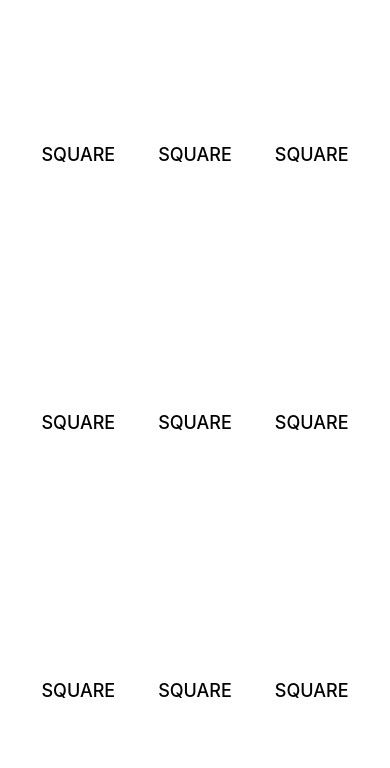
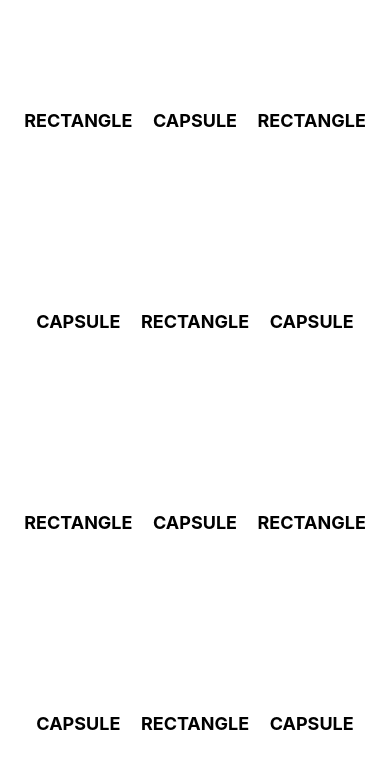
Before and after one commit to VedanshiMehta/ReactNativeProjects, a React Native app: screen / in a window 390 px wide. Shown: the top 768 px of the page. Built offline with nearby package versions, Linux system fonts and the light colour scheme.

Commit message:
add: different shape and color generator

```diff
--- a/App.tsx
+++ b/App.tsx
@@ -1,74 +1,126 @@
 import React, { useState } from 'react'
 import { StatusBar, StyleSheet, Text, TouchableOpacity, View } from 'react-native'
+import ButtonShape from './components/ButtonShape'
 
 export default function App() {
-  const [backgroundColor,setBackgroundColor ]= useState("#FFFFFFF")
-  var [shape,setShape ]=useState('')
-  function generateBackGroundColor(){
+  const [rectBackgroundColor,setRectBackgroundColor]= useState("#FFFFFFF")
+    const [capsuleBackgroundColor,setcapsuleBackgroundColor]= useState("#FFFFFFF")
+  var [shape,setShape ]=useState("")
+  function setShapeAndGenerateColor(){
+    setShape(shape)
+    generateColor()
+
+  }
+  function generateColor()
+  {
     const hexList = '0123456789ABCDEF'
     let color ='#'
     for (let i = 0; i< 6; i++) {
        color += hexList[Math.floor(Math.random()*16)]
     }
-    setBackgroundColor(color)
+    switch (shape.toLowerCase()) {
+      case 'rectangle':
+          setRectBackgroundColor(color)
+        break;
+      case 'capsule':
+          setcapsuleBackgroundColor(color)
+        break;
+
+      default:
+        setRectBackgroundColor("#FFFFFF")
+        setcapsuleBackgroundColor("#FFFFFF")
+        break;
+    }
   }
 
   return (
     <>
     <StatusBar backgroundColor={"#000000"} />
     <View style={styles.container}>
+      {/* Row One */}
       <View style={styles.buttonContainer}>
-        <TouchableOpacity style ={[styles.squareActionBtn]}
-        onPress={()=>{}}>
-          <View style = {[styles.squareActionBtn]}>
-            <Text style = {styles.squareActionBtnText}>{shape = 'square'}</Text>
-          </View>
-        </TouchableOpacity>
-        <TouchableOpacity style ={[styles.squareActionBtn]}>
-          <View style = {[styles.squareActionBtn]}>
-            <Text style = {styles.squareActionBtnText}>{shape = 'square'}</Text>
-          </View>
-         </TouchableOpacity>
-        <TouchableOpacity style ={[styles.squareActionBtn]}>
-         <View style = {[styles.squareActionBtn]}>
-            <Text style = {styles.squareActionBtnText}>{shape = 'square'}</Text>
-          </View>
-        </TouchableOpacity>
+        <ButtonShape shape={'rectangle'}
+        backgroundColor={rectBackgroundColor}
+         onPress={ ()=> {
+            shape = 'rectangle'
+              setShapeAndGenerateColor()
+          } } />
+        <ButtonShape shape={'capsule'}
+        backgroundColor={capsuleBackgroundColor}
+         onPress={ ()=> {
+              shape = 'capsule'
+              setShapeAndGenerateColor()
+          } } />
+        <ButtonShape shape={'rectangle'}
+        backgroundColor={rectBackgroundColor}
+         onPress={ ()=> {
+            shape = 'rectangle'
+              setShapeAndGenerateColor()
+          } } />
         </View>
+        {/* Row Two */}
        <View style={styles.buttonContainer}>
-         <TouchableOpacity style ={[styles.squareActionBtn]}>
-            <View style = {[styles.squareActionBtn]}>
-             <Text style = {styles.squareActionBtnText}>{shape = 'square'}</Text>
-            </View>
-        </TouchableOpacity>
-        <TouchableOpacity style ={[styles.squareActionBtn]}>
-          <View style = {[styles.squareActionBtn]}>
-            <Text style = {styles.squareActionBtnText}>{shape = 'square'}</Text>
-          </View>
-        </TouchableOpacity>
-        <TouchableOpacity style ={[styles.squareActionBtn]}>
-          <View style = {[styles.squareActionBtn]}>
-            <Text style = {styles.squareActionBtnText}>{shape = 'square'}</Text>
-          </View>
-        </TouchableOpacity>
+        <ButtonShape shape={'capsule'}
+        backgroundColor={capsuleBackgroundColor}
+         onPress={ ()=> {
+            shape = 'capsule'
+              setShapeAndGenerateColor()
+          } } />
+        <ButtonShape shape={'rectangle'}
+        backgroundColor={rectBackgroundColor}
+         onPress={ ()=> {
+              shape = 'rectangle'
+              setShapeAndGenerateColor()
+          } } />
+        <ButtonShape shape={'capsule'}
+        backgroundColor={capsuleBackgroundColor}
+         onPress={ ()=> {
+            shape = 'capsule'
+              setShapeAndGenerateColor()
+          } } />
         </View>
+        {/* Row Three */}
+        <View style={styles.buttonContainer}>
+        <ButtonShape shape={'rectangle'}
+        backgroundColor={rectBackgroundColor}
+         onPress={ ()=> {
+            shape = 'rectangle'
+              setShapeAndGenerateColor()
+          } } />
+        <ButtonShape shape={'capsule'}
+        backgroundColor={capsuleBackgroundColor}
+         onPress={ ()=> {
+              shape = 'capsule'
+              setShapeAndGenerateColor()
+          } } />
+        <ButtonShape shape={'rectangle'}
+        backgroundColor={rectBackgroundColor}
+         onPress={ ()=> {
+            shape = 'rectangle'
+              setShapeAndGenerateColor()
+          } } />
+        </View>
+          {/* Row Four */}
        <View style={styles.buttonContainer}>
-         <TouchableOpacity style ={[styles.squareActionBtn]}>
-          <View style = {[styles.squareActionBtn]}>
-          <Text style = {styles.squareActionBtnText}>{shape = 'square'}</Text>
+        <ButtonShape shape={'capsule'}
+        backgroundColor={capsuleBackgroundColor}
+         onPress={ ()=> {
+            shape = 'capsule'
+              setShapeAndGenerateColor()
+          } } />
+        <ButtonShape shape={'rectangle'}
+        backgroundColor={rectBackgroundColor}
+         onPress={ ()=> {
+              shape = 'rectangle'
+              setShapeAndGenerateColor()
+          } } />
+        <ButtonShape shape={'capsule'}
+        backgroundColor={capsuleBackgroundColor}
+         onPress={ ()=> {
+            shape = 'capsule'
+              setShapeAndGenerateColor()
+          } } />
         </View>
-        </TouchableOpacity>
-         <TouchableOpacity style ={[styles.squareActionBtn]}>
-        <View style = {[styles.squareActionBtn]}>
-          <Text style = {styles.squareActionBtnText}>{shape = 'square'}</Text>
-        </View>
-        </TouchableOpacity>
-         <TouchableOpacity style ={[styles.squareActionBtn]}>
-        <View style = {[styles.squareActionBtn]}>
-          <Text style = {styles.squareActionBtnText}>{shape = 'square'}</Text>
-        </View>
-        </TouchableOpacity>
-      </View>
     </View>
     </>
   )
@@ -84,18 +136,4 @@ const styles = StyleSheet.create({
       flexDirection: 'row',
       justifyContent: 'space-between'
     } ,
-    squareActionBtn: {
-      flex: 1,
-      margin:2,
-      backgroundColor: '#FFFFFF',
-      justifyContent: 'center',
-      alignItems: 'center',
-    },
-    squareActionBtnText:{
-      color:'#000000',
-      fontSize:18,
-      fontWeight:500,
-      textTransform:'uppercase'
-    },
-
 })
--- /dev/null
+++ b/components/ButtonShape.tsx
@@ -0,0 +1,44 @@
+import { StyleSheet, Text, TouchableOpacity, View } from 'react-native'
+import React from 'react'
+
+type ButtonShapeProps = {
+  shape: string;
+  backgroundColor: string;
+  onPress: () => void;
+};
+
+export default function ButtonShape({ shape, backgroundColor, onPress }: ButtonShapeProps) {
+  const isShapeCapsule = shape === 'capsule';
+  return (
+     <TouchableOpacity
+       style={[styles.button, isShapeCapsule?styles.capsule:styles.rectangle,{ backgroundColor: backgroundColor }]}
+       onPress={onPress}
+    >
+       <View style={[styles.button,isShapeCapsule?styles.capsule:styles.rectangle,{ backgroundColor: backgroundColor }]}>
+         <Text style={styles.buttonText}>{shape}</Text>
+       </View>
+     </TouchableOpacity>
+  )
+}
+
+const styles = StyleSheet.create({
+    button: {
+    flex: 1,
+    margin: 2,
+    justifyContent: 'center',
+    alignItems: 'center',
+    overflow:'hidden'
+  },
+  rectangle: {
+    borderRadius: 0,
+  },
+  capsule: {
+    borderRadius: 50,
+  },
+  buttonText: {
+    color: '#000000',
+    fontSize: 18,
+    fontWeight: '700',
+    textTransform: 'uppercase',
+  },
+})
```
